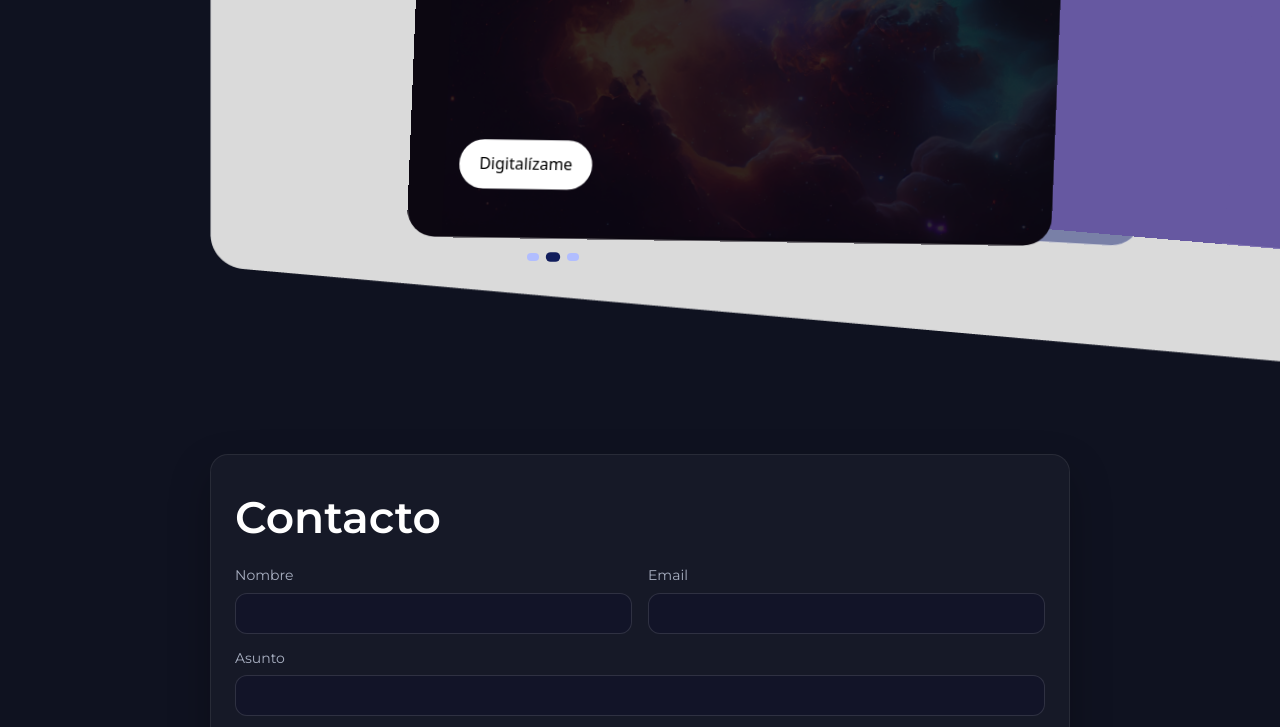
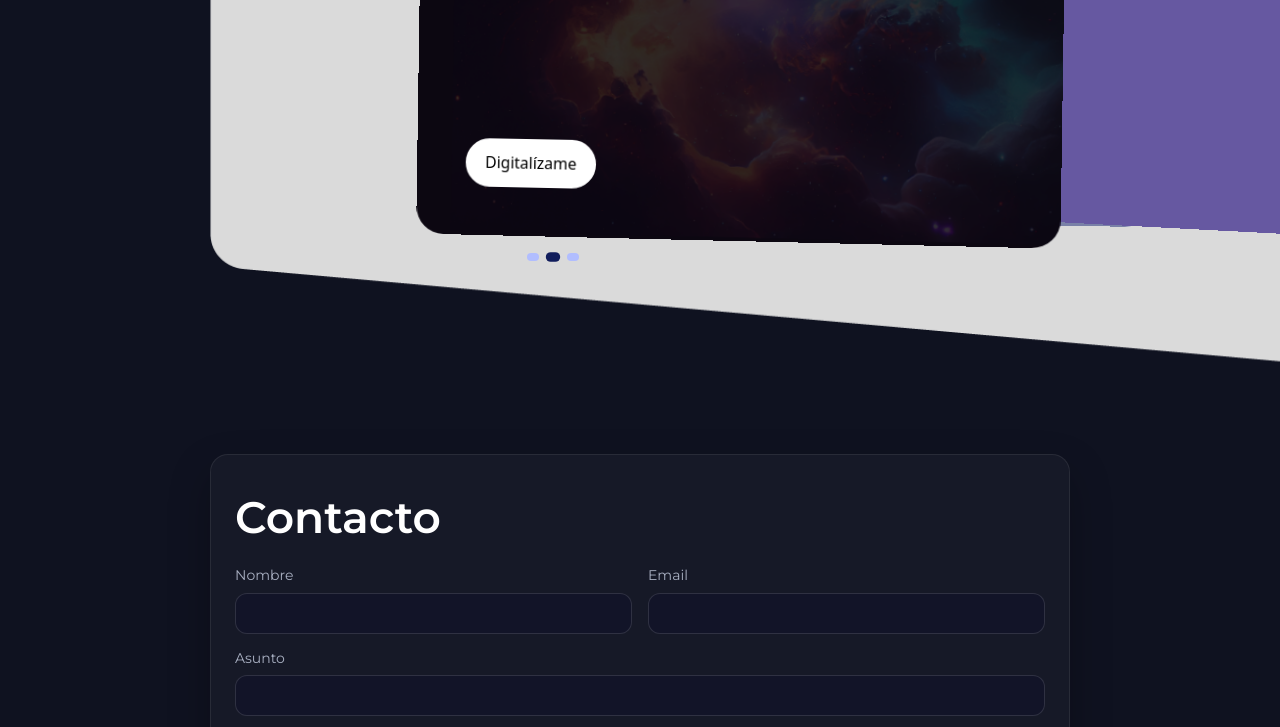
Before and after one commit to victorfowl/moonforge.github.io, a plain HTML site: page index.html in a window 1280 px wide. Shown: the part 247-974 px from the top of the page. Drawn offline with Linux system fonts and the light colour scheme; a web font is replaced by a local one.

Commit message:
Update styles.css

```diff
--- a/styles.css
+++ b/styles.css
@@ -170,17 +170,15 @@ h1 {
 }
 
 .hero-slide[data-pos="next"] {
-    transform: translateX(var(--peek)) skewX(-4deg) skewY(1.5deg);
+    transform: translateX(var(--peek)) rotate(1.5deg) perspective(600px) rotateY(-5deg);
     z-index: 3;
     height: 95%;
-    top: 2%;
 }
 
 .hero-slide[data-pos="tail"] {
-    transform: translateX(calc(var(--peek) + var(--gap))) rotate(6deg) skewX(-4deg) skewY(1.5deg);
+    transform: translateX(calc(var(--peek) + var(--gap))) rotate(1.5deg) perspective(600px) rotateY(-5deg);
     z-index: 2;
     height: 95%;
-    top: 2%;
 }
 
 .hero-slide[data-pos="off"] {
```
